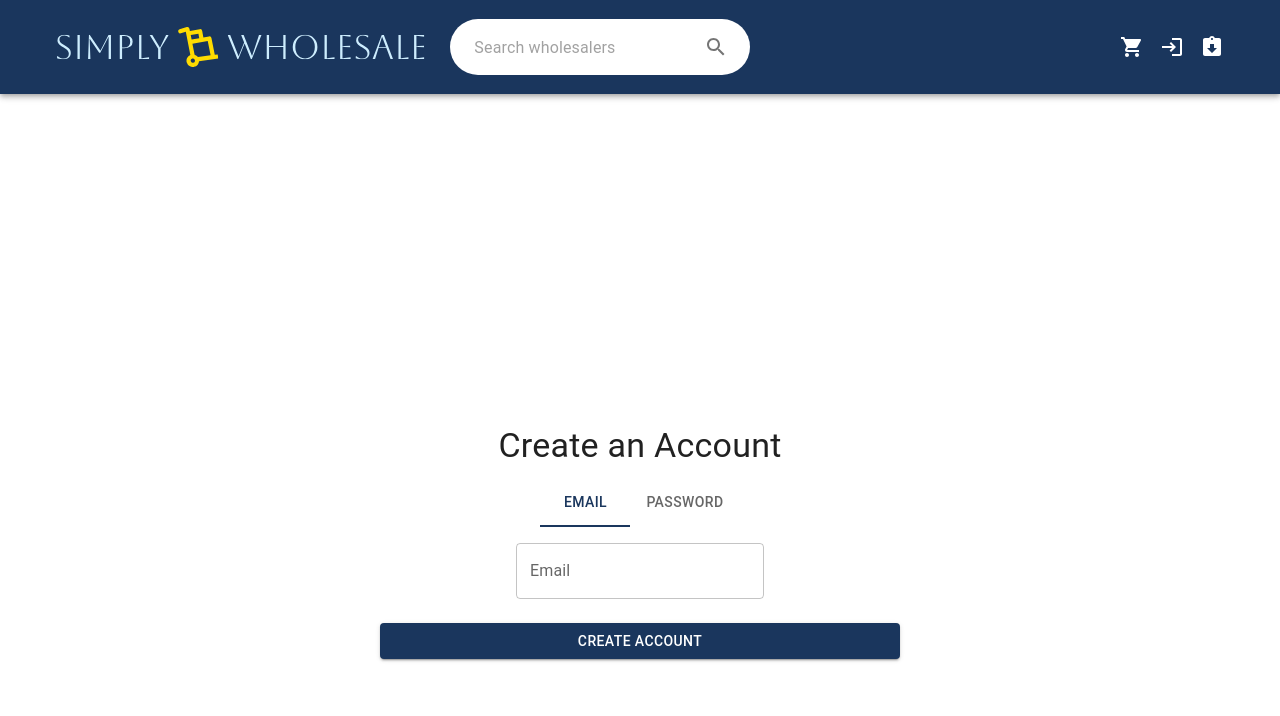
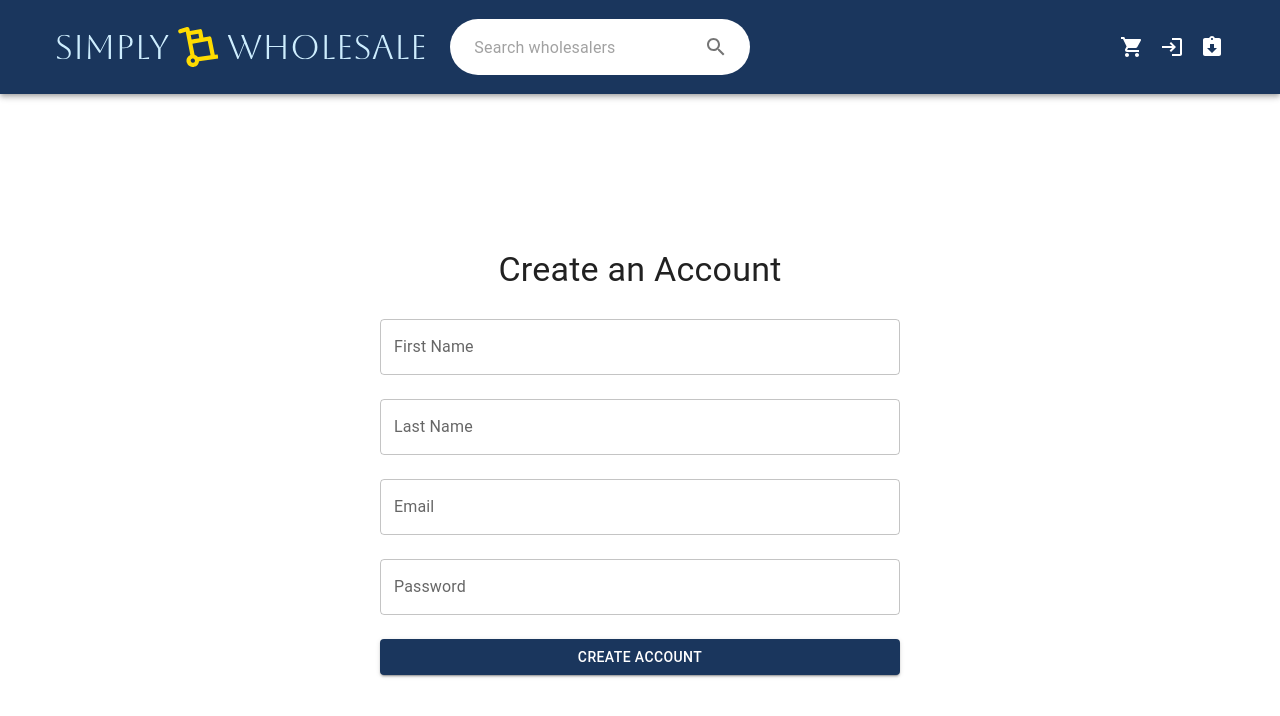
Before and after one commit to Shan-chaudhari/SimplyWholesale, a React (Vite) app in the folder ui/: page /create-account in a window 1280 px wide. Shown: the top 716 px of the page. Built offline with nearby package versions, Linux system fonts and the light colour scheme.

Commit message:
Fixed create account page and added a new line under every file

```diff
--- a/ui/src/App.tsx
+++ b/ui/src/App.tsx
@@ -8,6 +8,7 @@ import LoginPage from "./Pages/Home/LoginPage";
 import CreateAccountPage from "./Pages/Home/CreateAccountPage";
 import AccountPage from "./Pages/Home/AccountPage";
 import CheckoutPage from "./Pages/Home/CheckoutPage";
+import ProductPage from "./Pages/Home/ProductPage";
 
 function App() {
   return (
@@ -24,6 +25,7 @@ function App() {
               <Route path="/create-account" element={<CreateAccountPage />} />
               <Route path="/account" element={<AccountPage />} />
               <Route path="/checkout" element={<CheckoutPage />} />
+              <Route path="/productpage" element={<ProductPage />} />
             </Routes>
           </Box>
         </div>
--- a/ui/src/Pages/Home/CartPage.tsx
+++ b/ui/src/Pages/Home/CartPage.tsx
@@ -10,12 +10,7 @@ function CartPage() {
   const tax = 20;
   const total = subtotal - discount + delivery + tax;
 
-  useEffect(() => {
-    document.body.style.overflow = 'hidden';
-    return () => {
-      document.body.style.overflow = '';
-    };
-  }, []);
+
 
   return (
       <Container maxWidth="xl">
--- a/ui/src/Pages/Home/CheckoutPage.tsx
+++ b/ui/src/Pages/Home/CheckoutPage.tsx
@@ -130,7 +130,7 @@ function CheckoutPage() {
                                 <Typography variant="body1">Your order has been successfully placed.</Typography>
                             </DialogContent>
                             <DialogActions>
-                                <Button component={RouterLink} to="/home" color="primary">
+                                <Button component={RouterLink} to="/h" color="primary">
                                     Continue Shopping
                                 </Button>
                             </DialogActions>
--- a/ui/src/Pages/Home/CreateAccountPage.tsx
+++ b/ui/src/Pages/Home/CreateAccountPage.tsx
@@ -1,21 +1,18 @@
 import React, { useState } from 'react';
-import { Container, Box, Typography, TextField, Button, Dialog, DialogTitle, DialogContent, DialogActions, Tab, Tabs } from '@mui/material';
+import { Container, Box, Typography, TextField, Button, Dialog, DialogTitle, DialogContent, DialogActions } from '@mui/material';
 import { Link as RouterLink } from 'react-router-dom';
 
 const CreateAccountPage = () => {
+    const [firstName, setFirstName] = useState("");
+    const [lastName, setLastName] = useState("");
     const [email, setEmail] = useState("");
     const [password, setPassword] = useState("");
-    const [tabIndex, setTabIndex] = useState(0);
     const [dialogOpen, setDialogOpen] = useState(false);
     const [error, setError] = useState("");
 
-    const handleTabChange = (event, newValue) => {
-        setTabIndex(newValue);
-    };
-
     const handleCreateAccount = () => {
-        if (!email || !password) {
-            setError("Invalid email or password try again");
+        if (!firstName || !lastName || !email || !password) {
+            setError("All fields are required. Please fill out the form completely.");
         } else {
             setDialogOpen(true);
             setError("");
@@ -27,7 +24,7 @@ const CreateAccountPage = () => {
     };
 
     return (
-        <Container maxWidth="sm" style={{ height: '100vh', display: 'flex', justifyContent: 'center', alignItems: 'center' }}>
+        <Container maxWidth="sm" style={{ height: '100vh', display: 'flex', justifyContent: 'center', alignItems: 'center', paddingBottom: '20vh' }}>
             <Box
                 display="flex"
                 flexDirection="column"
@@ -38,12 +35,22 @@ const CreateAccountPage = () => {
                 <Typography variant="h4" component="h1" gutterBottom>
                     Create an Account
                 </Typography>
-                <Tabs value={tabIndex} onChange={handleTabChange} centered>
-                    <Tab label="Email" />
-                    <Tab label="Password" />
-                </Tabs>
-                <Box>
-                    {tabIndex === 0 && (
+                <TextField
+                    label="First Name"
+                    variant="outlined"
+                    fullWidth
+                    margin="normal"
+                    value={firstName}
+                    onChange={(e) => setFirstName(e.target.value)}
+                />
+                <TextField
+                    label="Last Name"
+                    variant="outlined"
+                    fullWidth
+                    margin="normal"
+                    value={lastName}
+                    onChange={(e) => setLastName(e.target.value)}
+                />
                 <TextField
                     label="Email"
                     variant="outlined"
@@ -52,8 +59,6 @@ const CreateAccountPage = () => {
                     value={email}
                     onChange={(e) => setEmail(e.target.value)}
                 />
-                    )}
-                    {tabIndex === 1 && (
                 <TextField
                     label="Password"
                     type="password"
@@ -63,8 +68,6 @@ const CreateAccountPage = () => {
                     value={password}
                     onChange={(e) => setPassword(e.target.value)}
                 />
-                    )}
-                </Box>
                 {error && (
                     <Typography variant="body2" color="error" sx={{ mt: 1 }}>
                         {error}
--- a/ui/src/Pages/Home/LoginPage.tsx
+++ b/ui/src/Pages/Home/LoginPage.tsx
@@ -12,14 +12,6 @@ import {
 function LoginPage() {
   const [email, setEmail] = useState("");
   const [password, setPassword] = useState("");
-
-  useEffect(() => {
-    document.body.style.overflow = 'hidden';
-
-    return () => {
-      document.body.style.overflow = '';
-    };
-  }, []);
 
   const handleLogin = () => {
     console.log("Email:", email);
--- /dev/null
+++ b/ui/src/Pages/Home/ProductPage.tsx
@@ -0,0 +1,55 @@
+import React, { useEffect } from "react";
+import { useParams } from "react-router-dom";
+import { Container, Grid, Typography, Paper, Divider, Button } from "@mui/material";
+import { Link as RouterLink } from "react-router-dom";
+
+function ProductPage() {
+    const { productId } = useParams();
+
+    // Fetch product details based on productId
+    const product = {
+        id: productId,
+        name: "Lays chips",
+        price: 100.00,
+        description: "Wholesale 1"
+    }; // Replace this with real data fetching logic
+
+    useEffect(() => {
+        document.body.style.overflow = 'hidden';
+        return () => {
+            document.body.style.overflow = '';
+        };
+    }, []);
+
+    return (
+        <Container maxWidth="xl">
+            <Grid container spacing={3}>
+                <Grid item xs={12} md={8}>
+                    <Paper elevation={3}>
+                        <Typography variant="h4" component="h1" gutterBottom sx={{ p: 2 }}>
+                            {product.name}
+                        </Typography>
+                        <Typography variant="h6">
+                            Price: ${product.price.toFixed(2)}
+                        </Typography>
+                        <Typography variant="body1">
+                            {product.description}
+                        </Typography>
+                    </Paper>
+                </Grid>
+                <Grid item xs={12} md={4}>
+                    <Paper elevation={3} sx={{ p: 2 }}>
+                        <Button component={RouterLink} to="/cart" variant="contained" color="primary" fullWidth sx={{ mb: 2 }}>
+                            Add to cart
+                        </Button>
+                        <Button component={RouterLink} to="/home" variant="outlined" color="primary" fullWidth>
+                            Continue shopping
+                        </Button>
+                    </Paper>
+                </Grid>
+            </Grid>
+        </Container>
+    );
+}
+
+export default ProductPage;
--- a/ui/src/components/Products/Product.tsx
+++ b/ui/src/components/Products/Product.tsx
@@ -1,8 +1,9 @@
 import {Card, CardContent, CardMedia, Typography} from "@mui/material";
+import {Link} from "react-router-dom";
 
 function Product() {
   return (
-    <Card>
+    <Card component={Link} to="/productpage" color="inherit">
       <CardMedia
         component="img"
         height="140"
--- a/ui/src/components/orderComponents/ReturnItems.tsx
+++ b/ui/src/components/orderComponents/ReturnItems.tsx
@@ -11,7 +11,7 @@ function ReturnItems() {
 
     const fetchReturnItems = () => {
         const mockReturnItems = [
-            { id: 1, itemName: 'Item A', reason: 'Wrong size', status: 'Pending' },
+            { id: 1, itemName: 'Item A', reason: 'Wrong product', status: 'Pending' },
             { id: 2, itemName: 'Item B', reason: 'Defective', status: 'Approved' },
             { id: 3, itemName: 'Item C', reason: 'Changed mind', status: 'Rejected' },
         ];
```
Also changed, not shown: ui/src/components/Products/ReturnProducts.tsx (deleted, +0 -24 lines), ui/src/Pages/Home/AccountPage.tsx (line endings or trailing spaces), ui/src/components/orderComponents/OrderedItems.tsx (line endings or trailing spaces). Lines whose indentation alone changed are shown as unchanged.
